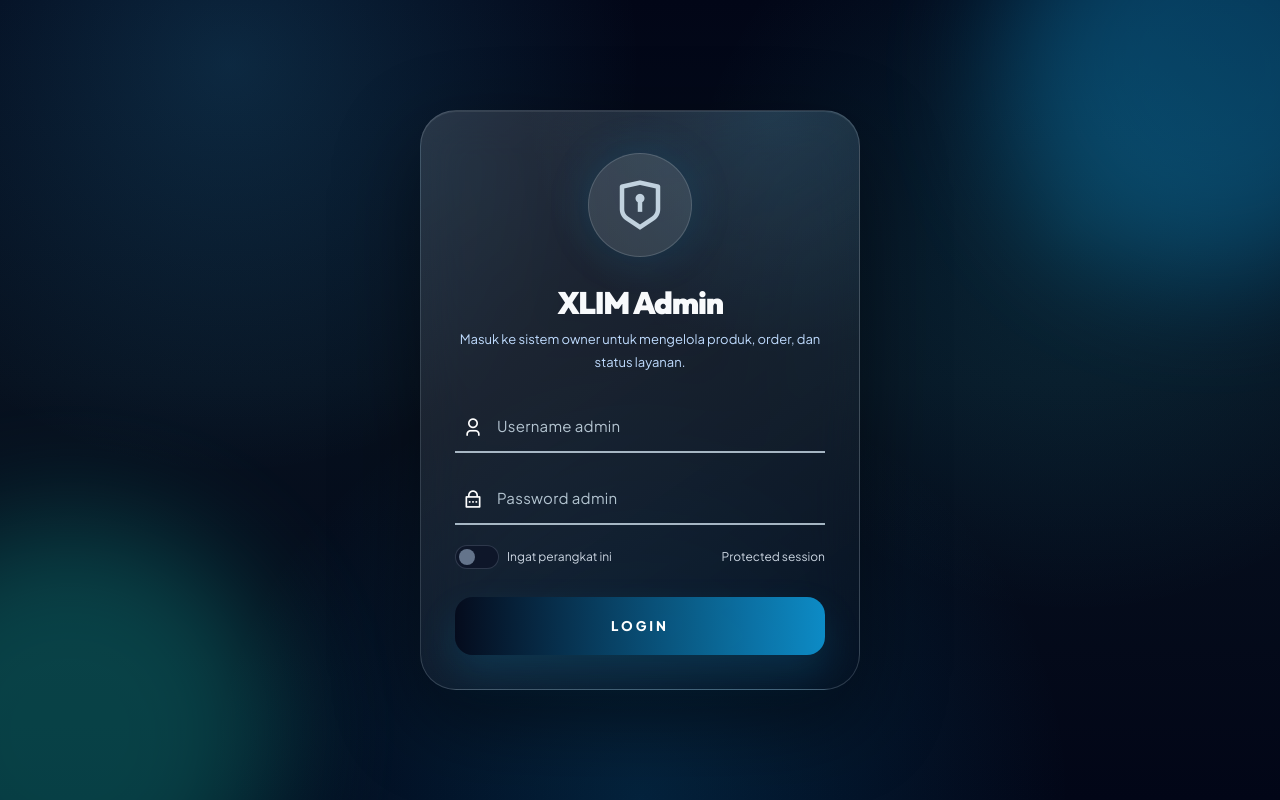
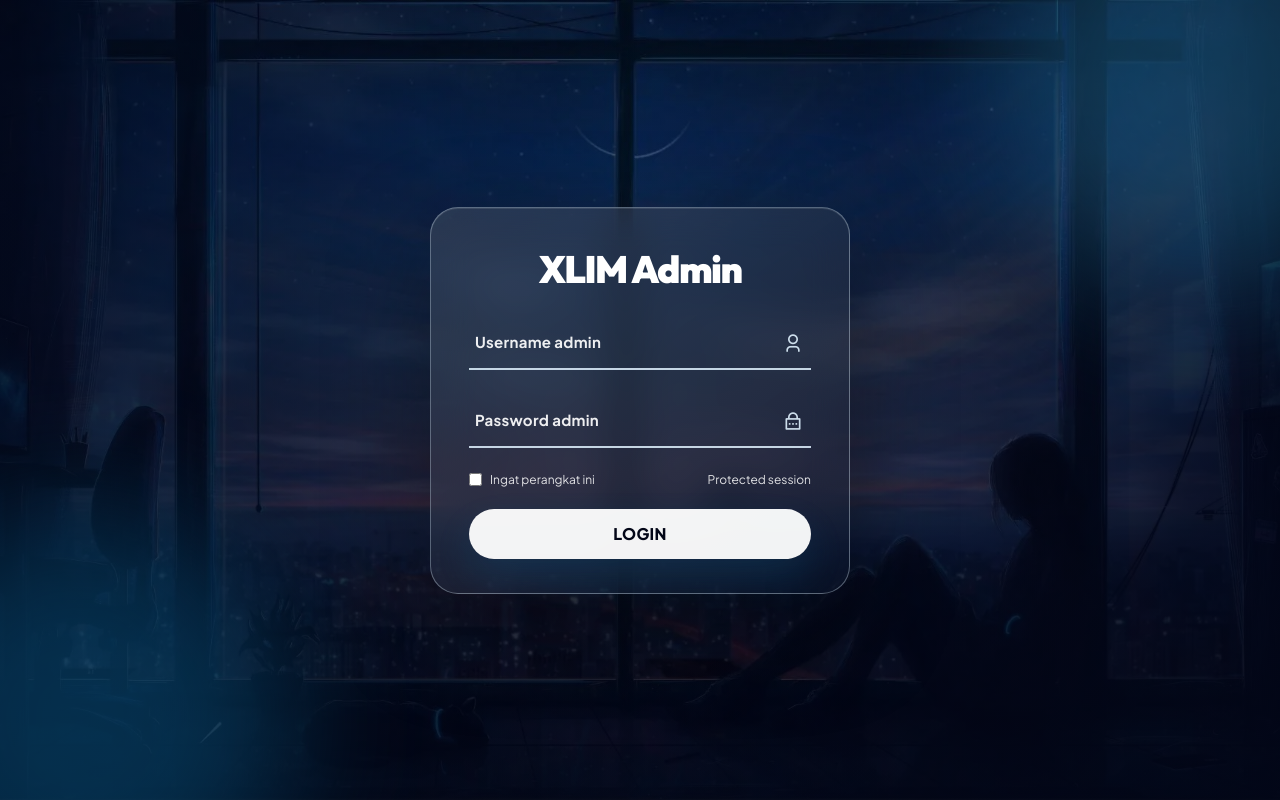
Before and after one commit to ALIZZ151/xlim, a website built with Vite: page admin/index.html in a window 1280 px wide. Built offline with nearby package versions, Linux system fonts and the light colour scheme; a script that the page names is missing.

Commit message:
Update admin.css

```diff
--- a/assets/css/admin.css
+++ b/assets/css/admin.css
@@ -33,15 +33,49 @@ body.panel-body {
   margin: 0;
   color: var(--admin-text);
   font-family: var(--font-main);
+  overflow-x: hidden;
+}
+
+body.auth-body {
+  background:
+    linear-gradient(90deg, rgba(2, 6, 23, 0.72), rgba(2, 6, 23, 0.30), rgba(2, 6, 23, 0.76)),
+    linear-gradient(180deg, rgba(2, 6, 23, 0.26), rgba(2, 6, 23, 0.78)),
+    url('/images/admin-login-bg.webp') center / cover no-repeat fixed;
+}
+
+body.auth-body::before {
+  content: "";
+  position: fixed;
+  inset: 0;
+  z-index: -2;
+  pointer-events: none;
+  background:
+    radial-gradient(circle at 50% 44%, rgba(56, 189, 248, 0.18), transparent 34%),
+    radial-gradient(circle at 72% 18%, rgba(125, 211, 252, 0.14), transparent 30%),
+    radial-gradient(circle at 20% 90%, rgba(14, 165, 233, 0.16), transparent 36%);
+}
+
+body.auth-body::after {
+  content: "";
+  position: fixed;
+  inset: 0;
+  z-index: -1;
+  pointer-events: none;
+  background-image:
+    linear-gradient(rgba(224, 242, 254, 0.035) 1px, transparent 1px),
+    linear-gradient(90deg, rgba(224, 242, 254, 0.035) 1px, transparent 1px);
+  background-size: 80px 80px;
+  mask-image: radial-gradient(circle at center, black, transparent 78%);
+}
+
+body.panel-body {
   background:
     radial-gradient(circle at 18% 8%, rgba(56, 189, 248, 0.18), transparent 32%),
     radial-gradient(circle at 84% 28%, rgba(34, 211, 238, 0.12), transparent 32%),
     radial-gradient(circle at 50% 100%, rgba(14, 165, 233, 0.18), transparent 42%),
     linear-gradient(180deg, #020617 0%, #07111f 48%, #020617 100%);
-  overflow-x: hidden;
 }
 
-body.auth-body::before,
 body.panel-body::before {
   content: "";
   position: fixed;
@@ -98,68 +132,55 @@ a {
   width: 420px;
   height: 420px;
   border-radius: 50%;
-  filter: blur(60px);
-  opacity: 0.32;
+  filter: blur(70px);
+  opacity: 0.25;
   pointer-events: none;
 }
 
 .auth-orb.one {
-  background: #0ea5e9;
-  top: -140px;
-  right: -140px;
+  background: #38bdf8;
+  top: -130px;
+  right: -130px;
 }
 
 .auth-orb.two {
-  background: #14b8a6;
-  bottom: -140px;
-  left: -140px;
+  background: #0ea5e9;
+  bottom: -130px;
+  left: -130px;
 }
 
 .login-card {
-  width: min(440px, 100%);
-  border-radius: 36px;
-  padding: 42px 34px 34px;
+  width: min(420px, 100%);
+  border-radius: 28px;
+  padding: 42px 38px 34px;
   background:
-    linear-gradient(145deg, rgba(255, 255, 255, 0.13), rgba(7, 17, 31, 0.46)),
-    radial-gradient(circle at 80% 0%, rgba(56, 189, 248, 0.16), transparent 36%);
-  border: 1px solid rgba(224, 242, 254, 0.18);
-  box-shadow: 0 30px 85px rgba(0, 0, 0, 0.42), inset 0 1px 0 rgba(255, 255, 255, 0.08);
-  backdrop-filter: blur(24px);
-  -webkit-backdrop-filter: blur(24px);
+    linear-gradient(145deg, rgba(255, 255, 255, 0.12), rgba(15, 23, 42, 0.18)),
+    rgba(8, 18, 33, 0.22);
+  border: 1px solid rgba(224, 242, 254, 0.34);
+  box-shadow:
+    0 35px 100px rgba(0, 0, 0, 0.42),
+    inset 0 1px 0 rgba(255, 255, 255, 0.10);
+  backdrop-filter: blur(20px);
+  -webkit-backdrop-filter: blur(20px);
 }
 
 .login-avatar {
-  width: 104px;
-  height: 104px;
-  border-radius: 50%;
-  margin: 0 auto 26px;
-  display: grid;
-  place-items: center;
-  background: rgba(224, 242, 254, 0.13);
-  border: 1px solid rgba(224, 242, 254, 0.17);
-  box-shadow: 0 0 44px rgba(14, 165, 233, 0.15);
-}
-
-.login-avatar i {
-  font-size: 54px;
-  color: rgba(224, 242, 254, 0.82);
+  display: none;
 }
 
 .auth-title {
-  margin: 0 0 6px;
+  margin: 0 0 28px;
   text-align: center;
   font-family: var(--font-display);
-  font-size: 31px;
+  font-size: 38px;
+  line-height: 1;
   font-weight: 900;
   letter-spacing: -0.04em;
+  color: #ffffff;
 }
 
 .auth-subtitle {
-  margin: 0 0 28px;
-  text-align: center;
-  color: #bfdbfe;
-  font-size: 13px;
-  line-height: 1.7;
+  display: none;
 }
 
 .login-alert {
@@ -180,33 +201,39 @@ a {
 .input-group {
   position: relative;
   display: block;
-  margin-bottom: 20px;
+  margin-bottom: 24px;
 }
 
 .input-group i {
   position: absolute;
-  left: 8px;
+  right: 8px;
+  left: auto;
   top: 50%;
   transform: translateY(-50%);
-  color: white;
+  color: rgba(224, 242, 254, 0.9);
   font-size: 20px;
 }
 
 .input-group input {
   width: 100%;
-  min-height: 52px;
+  min-height: 54px;
   background: transparent;
   border: 0;
-  border-bottom: 2px solid rgba(224, 242, 254, 0.72);
+  border-bottom: 2px solid rgba(224, 242, 254, 0.86);
   color: white;
   outline: none;
-  padding: 0 8px 0 42px;
+  padding: 0 42px 0 6px;
   font-size: 15px;
   letter-spacing: 0.02em;
 }
 
 .input-group input::placeholder {
-  color: rgba(224, 242, 254, 0.78);
+  color: rgba(255, 255, 255, 0.92);
+  font-weight: 700;
+}
+
+.input-group input:focus {
+  border-bottom-color: #ffffff;
 }
 
 .input-row {
@@ -214,9 +241,9 @@ a {
   justify-content: space-between;
   align-items: center;
   gap: 14px;
-  color: #cbd5e1;
+  color: rgba(255, 255, 255, 0.86);
   font-size: 12px;
-  margin: 8px 0 28px;
+  margin: 4px 0 22px;
 }
 
 .input-row label {
@@ -225,22 +252,40 @@ a {
   gap: 8px;
 }
 
+.input-row input[type="checkbox"] {
+  width: 13px;
+  height: 13px;
+  accent-color: #ffffff;
+}
+
+.input-row span {
+  color: rgba(255, 255, 255, 0.86);
+}
+
 .login-btn {
   width: 100%;
-  min-height: 58px;
-  border-radius: 18px;
+  min-height: 50px;
+  border-radius: 999px;
   border: 0;
-  color: white;
-  background: linear-gradient(90deg, rgba(2, 6, 23, 0.78), rgba(14, 165, 233, 0.82));
-  box-shadow: 0 18px 38px rgba(14, 165, 233, 0.16);
+  color: #020617;
+  background: rgba(255, 255, 255, 0.95);
+  box-shadow: 0 18px 38px rgba(14, 165, 233, 0.12);
   font-weight: 900;
-  letter-spacing: 0.22em;
+  letter-spacing: 0.02em;
   transition: 0.25s ease;
+  font-size: 16px;
 }
 
 .login-btn:hover {
   transform: translateY(-2px);
-  box-shadow: 0 24px 48px rgba(14, 165, 233, 0.22);
+  background: #ffffff;
+  box-shadow: 0 24px 48px rgba(14, 165, 233, 0.20);
+}
+
+.login-btn:disabled {
+  opacity: 0.7;
+  cursor: not-allowed;
+  transform: none;
 }
 
 .panel-layout {
@@ -844,7 +889,8 @@ a {
   gap: 14px;
 }
 
-input[type="checkbox"] {
+.switch-label input[type="checkbox"],
+.field input[type="checkbox"] {
   appearance: none;
   -webkit-appearance: none;
   width: 44px;
@@ -857,7 +903,8 @@ input[type="checkbox"] {
   transition: 0.22s ease;
 }
 
-input[type="checkbox"]::before {
+.switch-label input[type="checkbox"]::before,
+.field input[type="checkbox"]::before {
   content: "";
   position: absolute;
   top: 3px;
@@ -869,12 +916,14 @@ input[type="checkbox"]::before {
   transition: 0.22s ease;
 }
 
-input[type="checkbox"]:checked {
+.switch-label input[type="checkbox"]:checked,
+.field input[type="checkbox"]:checked {
   background: rgba(56, 189, 248, 0.28);
   border-color: rgba(56, 189, 248, 0.58);
 }
 
-input[type="checkbox"]:checked::before {
+.switch-label input[type="checkbox"]:checked::before,
+.field input[type="checkbox"]:checked::before {
   transform: translateX(20px);
   background: #e0f2fe;
 }
@@ -923,16 +972,30 @@ input[type="checkbox"]:checked::before {
 @media (max-width: 720px) {
   .auth-shell {
     padding: 18px;
+    align-items: center;
+  }
+
+  body.auth-body {
+    background-position: center;
   }
 
   .login-card {
-    border-radius: 30px;
-    padding: 34px 24px 28px;
+    width: min(390px, 100%);
+    border-radius: 26px;
+    padding: 34px 26px 28px;
   }
 
-  .login-avatar {
-    width: 92px;
-    height: 92px;
+  .auth-title {
+    font-size: 34px;
+    margin-bottom: 24px;
+  }
+
+  .input-group {
+    margin-bottom: 22px;
+  }
+
+  .input-row {
+    font-size: 11px;
   }
 
   .panel-layout {
@@ -1210,6 +1273,10 @@ input[type="checkbox"]:checked::before {
   }
 
   .login-card {
-    padding: 30px 20px 24px;
+    padding: 30px 22px 24px;
+  }
+
+  .auth-title {
+    font-size: 32px;
   }
 }
```
